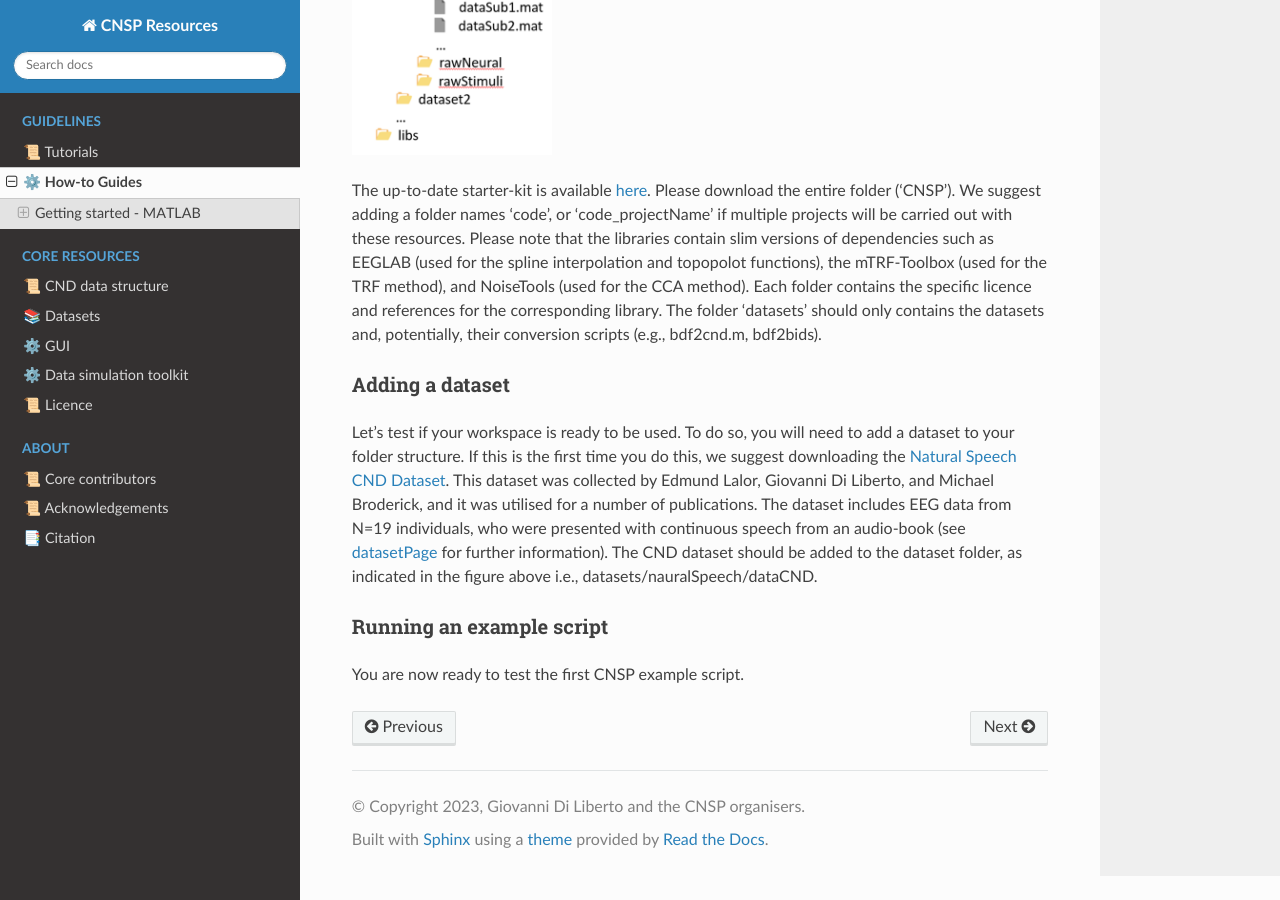
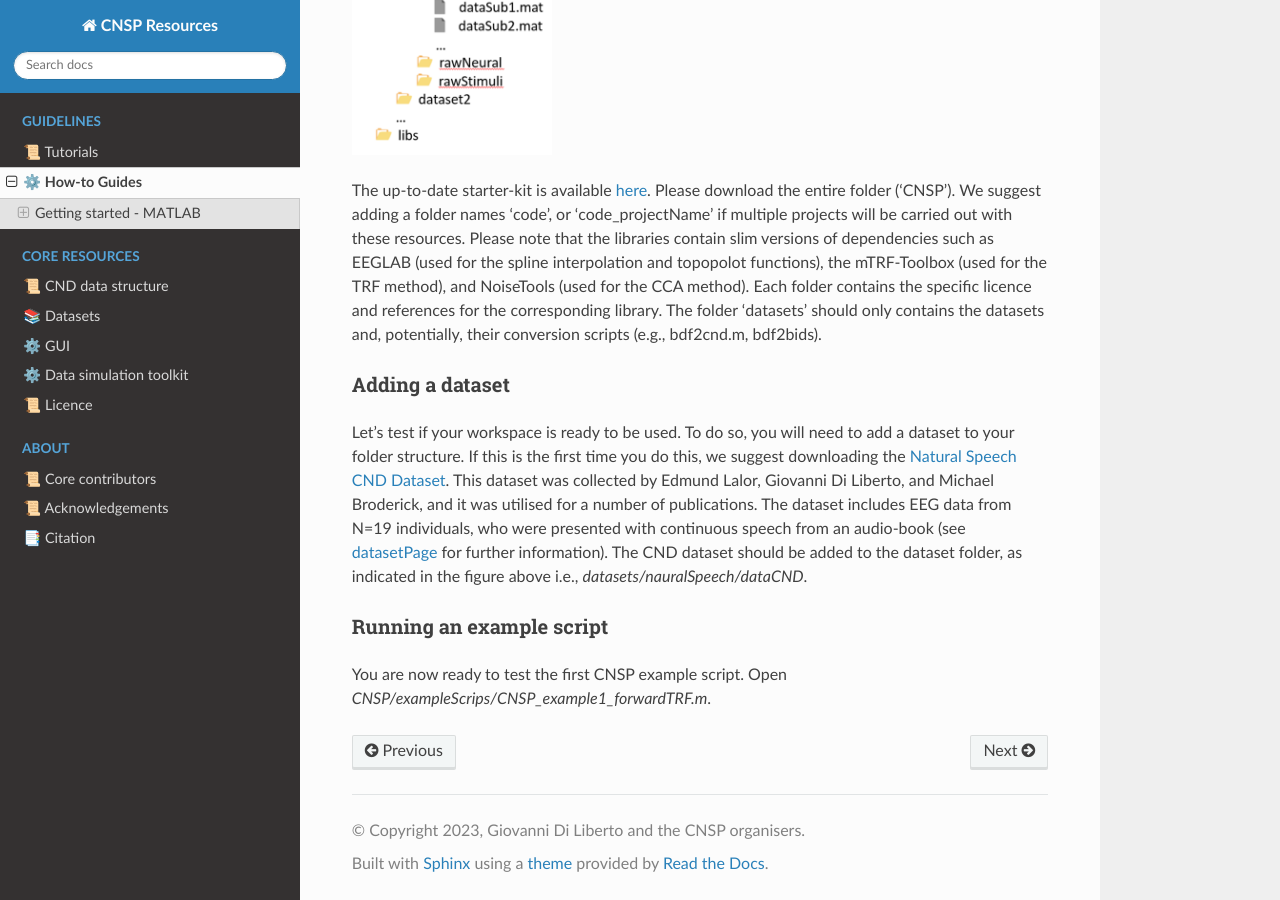
Before and after one commit to CNSP-Workshop/CNSP-resources, a Sphinx documentation site: the page built from docs/howtoPage.rst, in a window 1280 px wide and 900 px high, scrolled down 874 px. Built offline with Sphinx 7.4.7 and the Read the Docs theme 2.0.0, drawn with Linux system fonts in a browser that asks for light colours; pages that are not in the unit, such as notebooks, are missing from menus.

Commit message:
Update howtoPage.rst

```diff
--- a/docs/howtoPage.rst
+++ b/docs/howtoPage.rst
@@ -39,9 +39,9 @@ is the first time you do this, we suggest downloading the
 by Edmund Lalor, Giovanni Di Liberto, and Michael Broderick, and it was utilised for a number of publications.
 The dataset includes EEG data from N=19 individuals, who were presented with continuous speech from an audio-book
 (see `<datasetPage>`_ for further information). The CND dataset should be added to the dataset folder, as indicated in the figure above
-i.e., datasets/nauralSpeech/dataCND.
+i.e., `datasets/nauralSpeech/dataCND`.
 
 
 Running an example script
 =========================
-You are now ready to test the first CNSP example script.
+You are now ready to test the first CNSP example script. Open `CNSP/exampleScrips/CNSP_example1_forwardTRF.m`.
```
